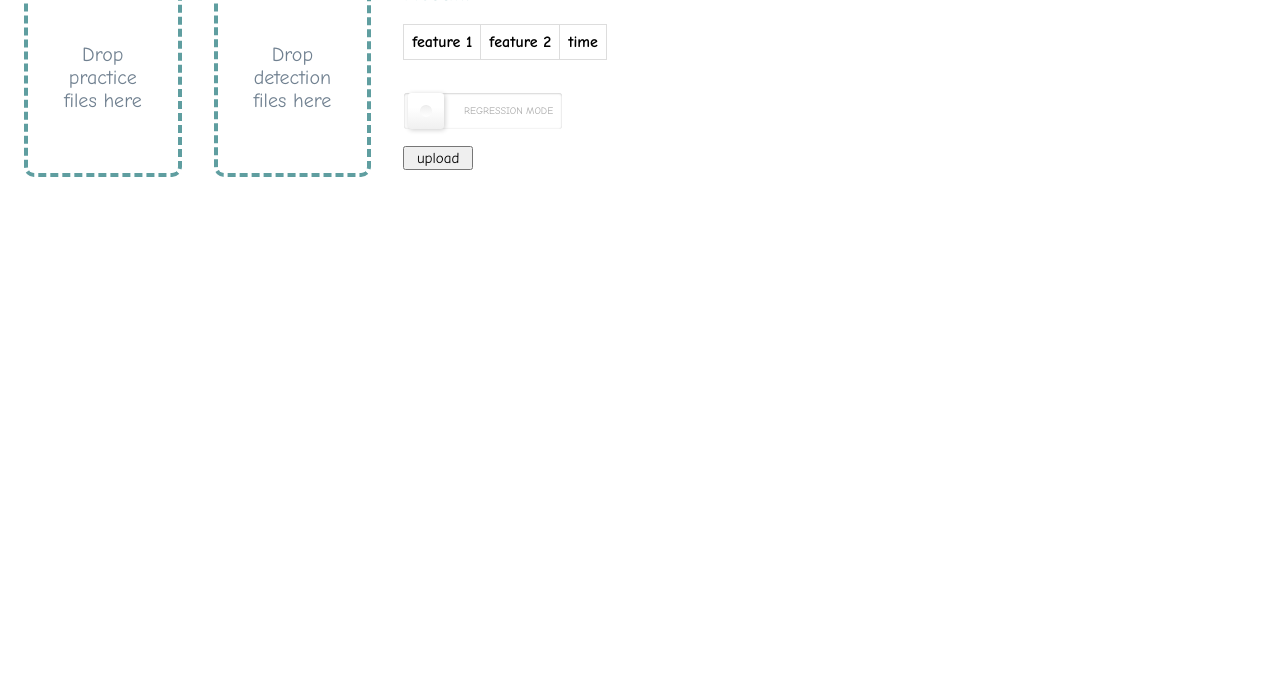
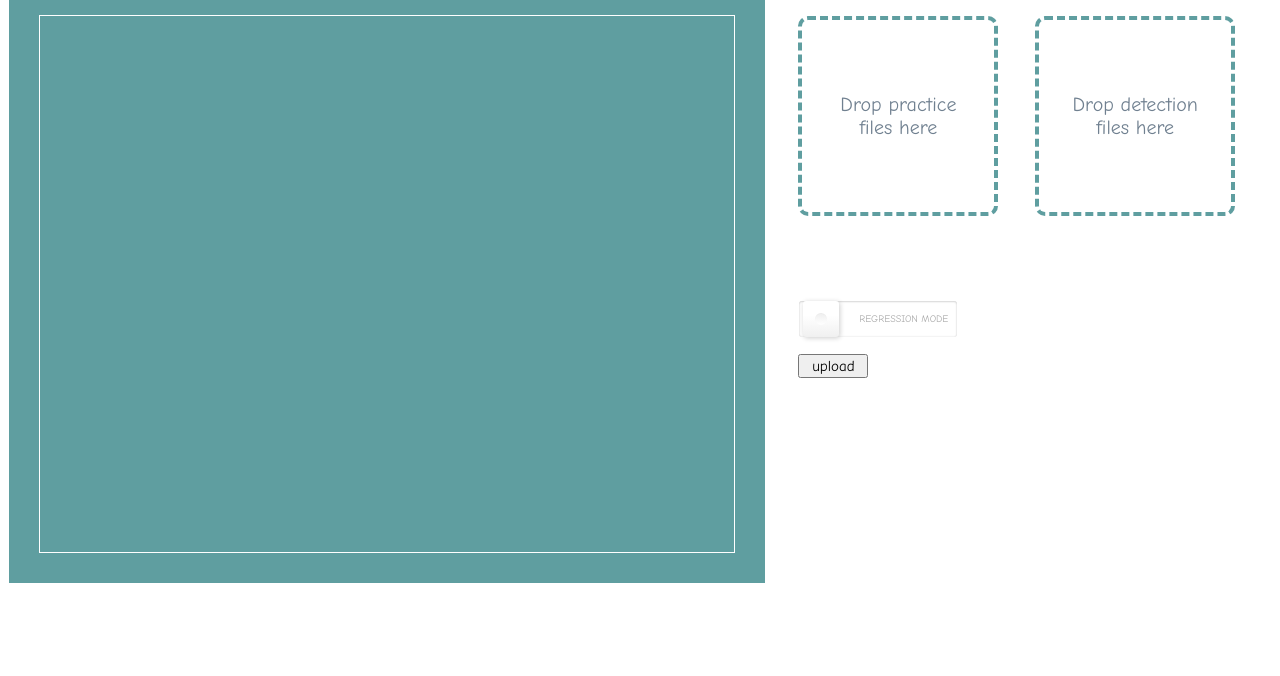
Before and after one commit to Noamls123/WebApplicationDetector, a website: page view/index.html in a window 1280 px wide. Shown: the part 124-800 px from the top of the page. Drawn offline with Linux system fonts and the light colour scheme.

Commit message:
Add files via upload

```diff
--- a/view/index.html
+++ b/view/index.html
@@ -1,5 +1,7 @@
 <!DOCTYPE html>
 <html lang="en" xmlns="http://www.w3.org/1999/html">
+<script src="https://cdnjs.cloudflare.com/ajax/libs/json2html/2.1.0/json2html.min.js"></script>
+<link rel="icon" href="picture/icon.png" type='image/x-icon'/>
 <head>
     <meta charset="UTF-8">
     <title>Anomaly Detection Server</title>
@@ -21,23 +23,32 @@
         * {
             box-sizing: border-box;
         }
-        .res {
+
+        .leftSide{
+            width: 40%;
+            height: 600px;
+            float: right;
+            padding: 15px;
+            border: 1px solid white;
+        }
+        .rightSide{
             width: 60%;
+            height: 600px;
             float: left;
             padding: 15px;
             border: 1px solid white;
+            background-color: cadetblue;
         }
         .dropTrain {
-
-            width: 15%;
-            height: 15%;
+            width: 50%;
+            height: 50%;
             float: left;
             padding: 15px;
             border: 1px solid white;
         }
         .dropAnomaly{
-            width: 15%;
-            height: 15%;
+            width: 50%;
+            height: 50%;
             float: left;
             padding: 15px;
             border: 1px solid white;
@@ -49,15 +60,27 @@
             padding: 15px;
             border: 1px solid white;
         }
+        .res{
+            width: 100%;
+            height: 100%;
+            float: left;
+            padding: 15px;
+        }
+
        </style>
-    <header>Anomaly Detection Server</header>
+    <header>Anomaly Detection Server<img src="picture/plane.png" width="100" height="100" alt="" style="vertical-align:middle"/>
+    </header>
 </head>
 
 <body>
-<br></br>
-
 
 <form action="/upload" method="POST" enctype="multipart/form-data" name="uploadFile" target="result">
+<div class="rightSide">
+    <div class="res" >
+    <iframe name="result" width="100%" height="100%" class="result-table"></iframe>
+    </div>
+</div>
+    <div class="leftSide">
     <div class="dropTrain">
         <div class ="drop-zone">
             <span class="drop-zone__prompt">Drop practice files here</span>
@@ -71,23 +94,6 @@
         </div>
     </div>
 
-
-
-<div class="res">
-
-    <headerL>Result:</headerL>
-    <br></br>
-
-   <table id="result" name="result">
-        <tr>
-            <th>feature 1</th>
-            <th>feature 2</th>
-            <th>time</th>
-        </tr>
-
-    </table></div>
-
-    <!--iframe name="result" width="90%" height="90%"></--iframe></div><-->
     <div class="mode">
         <label class="switch">
             <input type="checkbox" name="reg" class="switch-input" >
@@ -97,6 +103,9 @@
         <br> </br>
         <button class="send-button" onclick="send_upload()"> upload</button>
     </div>
+    </div>
+
+
 <script src="main.js"></script>
 </form>
 
--- a/view/main.css
+++ b/view/main.css
@@ -67,7 +67,7 @@ li{
     margin: 50px auto;
     width: 160px;
     text-align: center;
-    background-color: #f2f2f2;
+
 }
 .container > .switch {
     display: block;
@@ -190,3 +190,6 @@ li{
 .switch-green > .switch-input:checked ~ .switch-label {
     background: #4fb845;
 }
+.result-table{
+    border: 1px solid white;
+}
```
Also changed, not shown: controller/expServer.js (+19 -19 lines), model/findDetect.js (+11 -18 lines), view/main.js (line endings or trailing spaces), view/picture/icon.png (added), view/picture/plane.png (added). Lines whose indentation alone changed are shown as unchanged.
